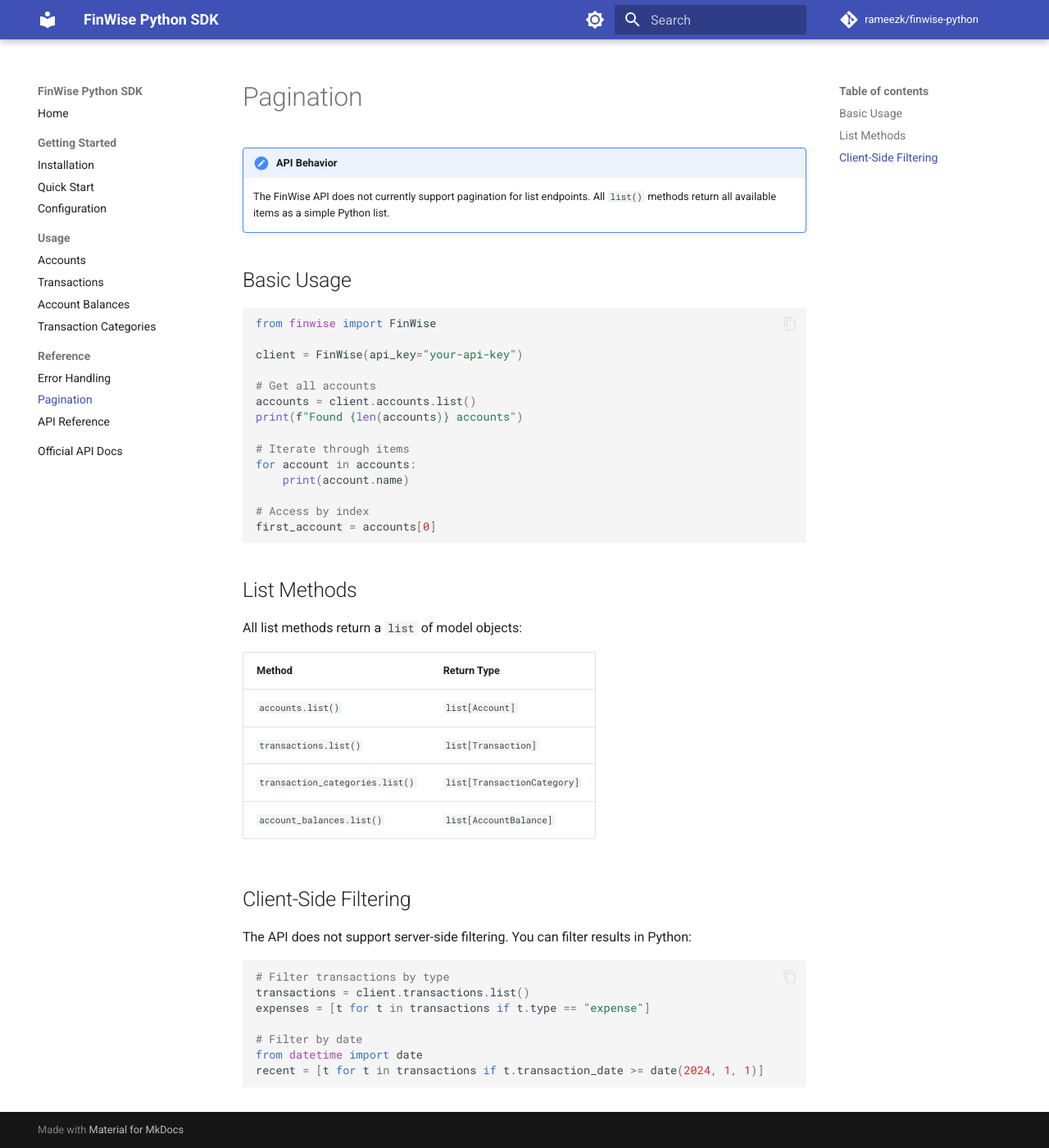
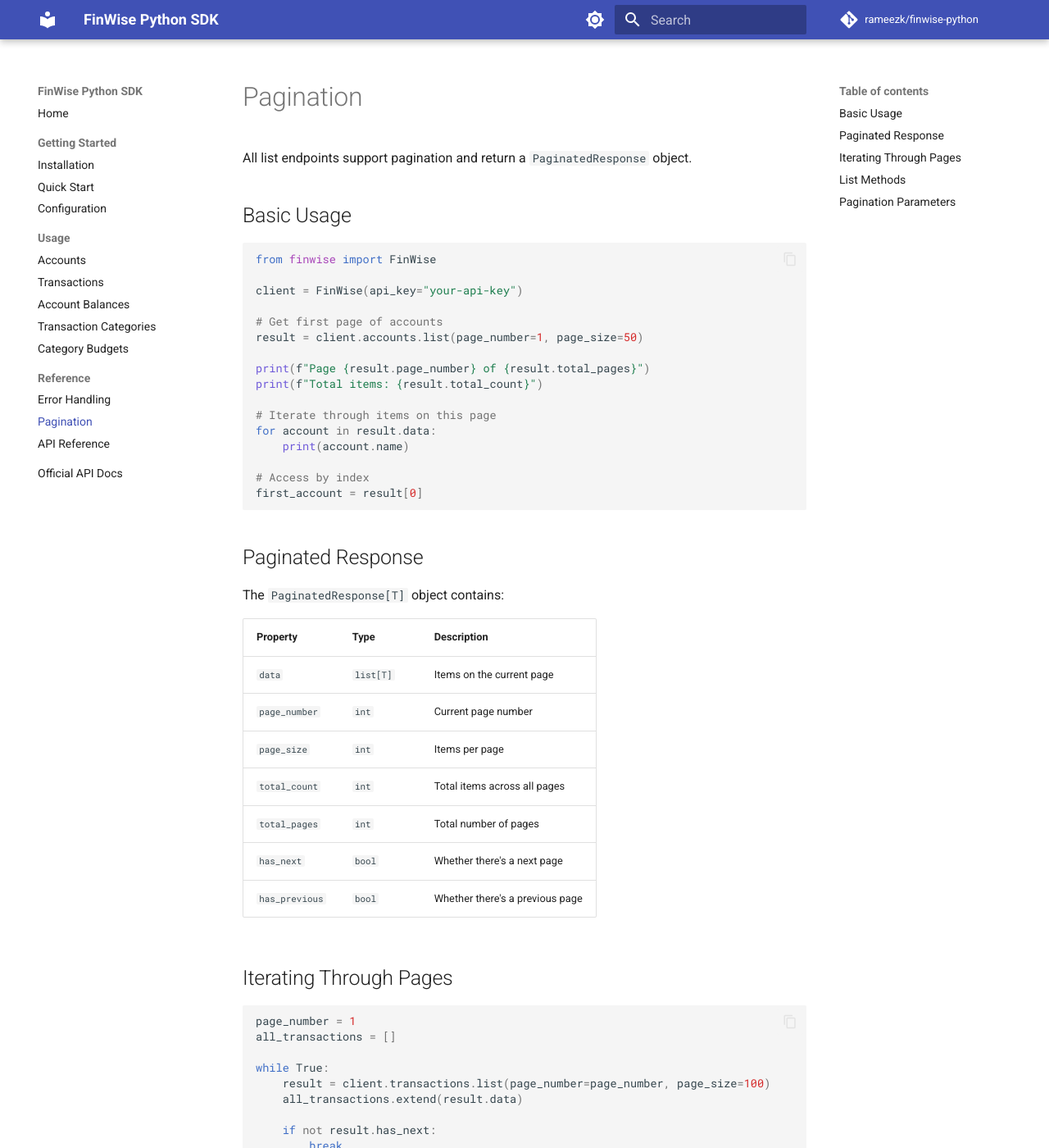
Before and after one commit to rameezk/finwise-python, an MkDocs documentation site: the page built from docs/reference/pagination.md, in a window 1280 px wide and 1400 px high. Shown: the whole window at 82% size. Built offline with MkDocs 1.6.1 and Material for MkDocs 9.7.7, drawn with Linux system fonts in a browser that asks for light colours; comment, search, counter and statistics services are not loaded; some of the changed text lies outside the part shown.

````diff
--- a/docs/reference/pagination.md
+++ b/docs/reference/pagination.md
@@ -1,7 +1,6 @@
 # Pagination
 
-!!! note "API Behavior"
-    The FinWise API does not currently support pagination for list endpoints. All `list()` methods return all available items as a simple Python list.
+All list endpoints support pagination and return a `PaginatedResponse` object.
 
 ## Basic Usage
 
@@ -10,39 +9,67 @@ from finwise import FinWise
 
 client = FinWise(api_key="your-api-key")
 
-# Get all accounts
-accounts = client.accounts.list()
-print(f"Found {len(accounts)} accounts")
+# Get first page of accounts
+result = client.accounts.list(page_number=1, page_size=50)
 
-# Iterate through items
-for account in accounts:
+print(f"Page {result.page_number} of {result.total_pages}")
+print(f"Total items: {result.total_count}")
+
+# Iterate through items on this page
+for account in result.data:
     print(account.name)
 
 # Access by index
-first_account = accounts[0]
+first_account = result[0]
+```
+
+## Paginated Response
+
+The `PaginatedResponse[T]` object contains:
+
+| Property | Type | Description |
+|----------|------|-------------|
+| `data` | `list[T]` | Items on the current page |
+| `page_number` | `int` | Current page number |
+| `page_size` | `int` | Items per page |
+| `total_count` | `int` | Total items across all pages |
+| `total_pages` | `int` | Total number of pages |
+| `has_next` | `bool` | Whether there's a next page |
+| `has_previous` | `bool` | Whether there's a previous page |
+
+## Iterating Through Pages
+
+```python
+page_number = 1
+all_transactions = []
+
+while True:
+    result = client.transactions.list(page_number=page_number, page_size=100)
+    all_transactions.extend(result.data)
+
+    if not result.has_next:
+        break
+    page_number += 1
+
+print(f"Fetched {len(all_transactions)} total transactions")
 ```
 
 ## List Methods
 
-All list methods return a `list` of model objects:
+All list methods return `PaginatedResponse`:
 
 | Method | Return Type |
 |--------|-------------|
-| `accounts.list()` | `list[Account]` |
-| `transactions.list()` | `list[Transaction]` |
-| `transaction_categories.list()` | `list[TransactionCategory]` |
-| `account_balances.list()` | `list[AccountBalance]` |
+| `accounts.list()` | `PaginatedResponse[Account]` |
+| `transactions.list()` | `PaginatedResponse[Transaction]` |
+| `transaction_categories.list()` | `PaginatedResponse[TransactionCategory]` |
+| `account_balances.list()` | `PaginatedResponse[AccountBalance]` |
 
-## Client-Side Filtering
+## Pagination Parameters
 
-The API does not support server-side filtering. You can filter results in Python:
+All list methods accept these parameters:
 
-```python
-# Filter transactions by type
-transactions = client.transactions.list()
-expenses = [t for t in transactions if t.type == "expense"]
-
-# Filter by date
-from datetime import date
-recent = [t for t in transactions if t.transaction_date >= date(2024, 1, 1)]
-```
+| Parameter | Type | Default | Description |
+|-----------|------|---------|-------------|
+| `page_number` | `int` | `1` | Page to retrieve (1-indexed) |
+| `page_size` | `int` | `100` | Items per page |
--- a/docs/usage/transactions.md
+++ b/docs/usage/transactions.md
@@ -37,12 +37,92 @@ transaction = client.transactions.create(
 ```python
 transactions = client.transactions.list()
 
-for txn in transactions:
+for txn in transactions.data:
     print(f"{txn.transaction_date}: {txn.description} ({txn.amount.format()})")
 ```
 
-!!! note "No Filtering"
-    The API does not support filtering. All transactions are returned.
+### Filtering
+
+Filter transactions by date range, type, or category:
+
+```python
+from datetime import datetime
+
+# Filter by date range
+transactions = client.transactions.list(
+    from_date=datetime(2024, 1, 1),
+    to_date=datetime(2024, 12, 31, 23, 59, 59),
+)
+
+# Filter by transaction type
+debits = client.transactions.list(transaction_types=["debit"])
+
+# Filter by category
+groceries = client.transactions.list(category_ids=["cat_groceries"])
+
+# Combine filters
+filtered = client.transactions.list(
+    from_date=datetime(2024, 1, 1),
+    transaction_types=["debit"],
+    exclude_transfers=True,
+)
+```
+
+### Filter Options
+
+| Parameter | Type | Default | Description |
+|-----------|------|---------|-------------|
+| `from_date` | `datetime` | `None` | Filter transactions from this date |
+| `to_date` | `datetime` | `None` | Filter transactions up to this date |
+| `transaction_types` | `list[str]` | `None` | Filter by types (e.g., `["debit", "credit"]`) |
+| `category_ids` | `list[str]` | `None` | Filter by category IDs |
+| `exclude_archived` | `bool` | `True` | Exclude archived transactions |
+| `exclude_transfers` | `bool` | `False` | Exclude transfer transactions |
+| `exclude_excluded_transactions` | `bool` | `True` | Exclude manually excluded transactions |
+| `exclude_parent_transactions` | `bool` | `True` | Exclude parent/split transactions |
+
+### Pagination
+
+```python
+# Get first page
+page1 = client.transactions.list(page_number=1, page_size=50)
+
+print(f"Page {page1.page_number} of {page1.total_pages}")
+print(f"Total transactions: {page1.total_count}")
+
+# Get next page if available
+if page1.has_next:
+    page2 = client.transactions.list(page_number=2, page_size=50)
+```
+
+## Get Aggregated Totals
+
+Get transaction totals aggregated by category and type:
+
+```python
+# Get spending by category
+aggregated = client.transactions.aggregated(
+    currency_code="ZAR",
+    time_zone="Africa/Johannesburg",
+)
+
+for item in aggregated:
+    print(f"Category {item.category_id}: {item.amount} ({item.transaction_type})")
+```
+
+### Aggregation Options
+
+| Parameter | Type | Default | Description |
+|-----------|------|---------|-------------|
+| `currency_code` | `str` | *required* | Currency for aggregation (e.g., "ZAR", "USD") |
+| `time_zone` | `str` | `"UTC"` | Time zone for date calculations |
+| `aggregate_by` | `list[str]` | `["transactionCategoryId", "transactionType"]` | Fields to aggregate by |
+| `budget_start_date` | `int` | `1` | Day of month when budget period starts |
+| `to_date` | `datetime` | `None` | End date for aggregation period |
+| `exclude_archived` | `bool` | `True` | Exclude archived transactions |
+| `exclude_transfers` | `bool` | `True` | Exclude transfer transactions |
+| `exclude_excluded_transactions` | `bool` | `True` | Exclude manually excluded transactions |
+| `exclude_parent_transactions` | `bool` | `True` | Exclude parent/split transactions |
 
 ## Archive a Transaction
 
--- a/mkdocs.yml
+++ b/mkdocs.yml
@@ -46,6 +46,7 @@ nav:
       - Transactions: usage/transactions.md
       - Account Balances: usage/account-balances.md
       - Transaction Categories: usage/transaction-categories.md
+      - Category Budgets: usage/category-budgets.md
   - Reference:
       - Error Handling: reference/error-handling.md
       - Pagination: reference/pagination.md
````
Also changed, not shown: docs/usage/category-budgets.md (added, +51 -0 lines).
